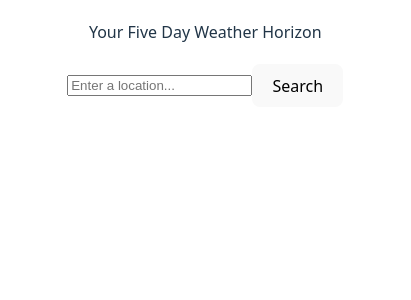
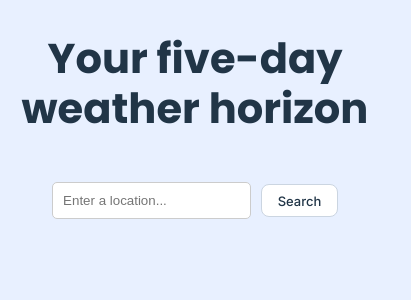
Before and after one commit to joeFordTheNerd/Weather-Demo, a React (Vite) app: page / in a window 390 px wide. Shown: the top 300 px of the page, 411 px wide, since content can reach past the window. Built offline with nearby package versions, Linux system fonts and the light colour scheme.

Commit message:
feat: add responsive styling

```diff
--- a/src/components/Card/Card.jsx
+++ b/src/components/Card/Card.jsx
@@ -1,16 +1,16 @@
 import React from 'react'
 import { getWeatherDetails } from '../../utils/weatherCodes'
-
+import * as styles from './Card.module.css'
 function Card({weather}) {
 const {description, icon} = getWeatherDetails(weather.weatherCode)
 
   return (
-    <div>
-        <div>{weather.date}</div>
-        <div> {icon} </div>
-        <div>{description}</div>
-        <div>High: {weather.maxTemp}°C / Low: {weather.minTemp}°C </div>
-        <div>Wind: {weather.windSpeed} km/h</div>
+    <div className={styles.card}>
+        <div className={styles.date}>{weather.date}</div>
+        <div className={styles.icon}> {icon} </div>
+        <div className={styles.description}>{description}</div>
+        <div className={styles.temp}>High: {weather.maxTemp}°C / Low: {weather.minTemp}°C </div>
+        <div className={styles.wind}>Wind: {weather.windSpeed} km/h</div>
     </div>
   )
 }
--- a/src/components/Card/Card.module.css
+++ b/src/components/Card/Card.module.css
@@ -0,0 +1,38 @@
+.card {
+    display: flex;
+    flex-direction: column;
+    align-items: center;
+    justify-content: center;
+    gap: var(--spacing-sm);
+    background-color: var(--card-bg);
+    padding: var(--spacing-md);
+    border-radius: 15px;
+    min-height: auto;
+    box-shadow:
+        0 4px 6px rgba(109, 139, 146, 0.1),
+        0 10px 20px rgba(67, 122, 184, 0.15);
+    transition: transform 0.2s ease, box-shadow 0.3s ease;
+
+    &:hover {
+        transform: translateY(-5px);
+        box-shadow:
+            0 6px 8px rgba(109, 139, 146, 0.12),
+            0 15px 30px rgba(67, 122, 184, 0.2);
+    }
+
+    .date {
+        font-weight: 600;
+    }
+
+    .icon {
+        font-size: var(--font-lg);
+    }
+
+    .description {
+        margin-bottom: 20px;
+    }
+
+    .temp {
+        white-space: nowrap;
+    }
+}
--- a/src/components/CardContainer/CardContainer.module.css
+++ b/src/components/CardContainer/CardContainer.module.css
@@ -1,7 +1,18 @@
 .cardContainer{
-    display: flex;
-    flex-direction: row;
-    gap:20px;
+    display: grid;
+    grid-template-columns: repeat(auto-fit, minmax(200px, 1fr));
+    gap: 20px;
     justify-content: center;
-    margin-top: 20px;
+    padding: var(--spacing-sm);
+    margin-top:50px;
+    height: auto;
+
 }
+
+@media (max-width: 500px) {
+    .cardContainer {
+        padding: var(--spacing-lg);
+        grid-template-columns: 1fr;
+        margin-bottom: var(--spacing-lg);
+    }
+}
--- a/src/components/Header/Header.jsx
+++ b/src/components/Header/Header.jsx
@@ -4,7 +4,7 @@ import * as styles from './Header.module.css'
 function Header() {
   return (
     <div className={styles.Header}>
-      Your Five Day Weather Horizon
+      <h1>Your five-day weather horizon</h1>
     </div>
   )
 }
--- a/src/components/Header/Header.module.css
+++ b/src/components/Header/Header.module.css
@@ -2,3 +2,8 @@
     width: 100%;
     text-align: center;
 }
+
+.Header h1{
+    font-family: var(--header-font);
+    line-height: 1.2;
+}
--- a/src/components/SearchBar/SearchBar.jsx
+++ b/src/components/SearchBar/SearchBar.jsx
@@ -23,8 +23,9 @@ function SearchBar({ onSearch }) {
           placeholder="Enter a location..."
           onChange={handleChange}
           onKeyDown={handleEnter}
+          className={styles.input}
         />
-      <button onClick={() => onSearch(query)}>Search</button>
+      <button className={styles.button} onClick={() => onSearch(query)}>Search</button>
       </div>
     </>
   )
--- a/src/components/SearchBar/SearchBar.module.css
+++ b/src/components/SearchBar/SearchBar.module.css
@@ -4,4 +4,15 @@
     align-items: center;
     margin-top: 20px;
     margin-bottom: 20px;
+
+    .input{
+        padding: 10px;
+        border: 1px solid #ccc;
+        border-radius: 5px;
+        margin-right: 10px;
+    }
+
+    .button{
+
+    }
 }
--- a/src/index.css
+++ b/src/index.css
@@ -1,43 +1,94 @@
+
+@import url('https://fonts.googleapis.com/css2?family=Inter:wght@400;500;600&family=Poppins:wght@600;700&display=swap');
+
 :root {
   font-family: system-ui, Avenir, Helvetica, Arial, sans-serif;
   line-height: 1.5;
   font-weight: 400;
 
-  color-scheme: light dark;
-  color: rgba(255, 255, 255, 0.87);
-  background-color: #242424;
-
   font-synthesis: none;
   text-rendering: optimizeLegibility;
   -webkit-font-smoothing: antialiased;
   -moz-osx-font-smoothing: grayscale;
+
+  /* Spacing */
+  --spacing-sm: 0.5rem;
+  --spacing-md: 1rem;
+  --spacing-lg: 2rem;
+
+  /* Fonts */
+  --header-font: "Poppins", sans-serif;
+  --body-font: "Inter", sans-serif;
+
+  /* Font Sizes */
+  --font-sm: 0.875rem;
+  --font-md: 1rem;
+  --font-lg: 1.5rem;
+
+  /* Colors */
+  --bg-color: #E8F0FF;
+  --card-bg: #FFFFFF;
+  --text-color: #213547;
+  --accent-color: #FF6B35;
+  --border-color: #CBD5E1;
+}
+
+html {
+  font-size: 16px;
+  box-sizing: border-box;
+  background-color: var(--bg-color);
+  color: var(--text-color);
+}
+
+@media (max-width: 1024px) {
+  html {
+    font-size: 15px;
+  }
+}
+
+@media (max-width: 768px) {
+  html {
+    font-size: 14px;
+  }
+}
+
+@media (max-width: 480px) {
+  html {
+    font-size: 13px;
+  }
 }
 
 a {
   font-weight: 500;
-  color: #646cff;
+  color: var(--accent-color);
   text-decoration: inherit;
 }
 a:hover {
-  color: #535bf2;
+  color: darken(var(--accent-color), 10%);
 }
 
 body {
   margin: 0;
-  display: block;
+  display: flex;
+  flex-grow: 1;
+  flex-direction: column;
   min-width: 320px;
-  min-height: 100vh;
+  min-height: 100%;
+  height: auto;
+  font-family: var(--body-font);
+}
 
-  .container{
-    width: 95%;
-    max-width: 1440px;
-    margin: 0 auto;
-    padding: 20px;
-    display: flex;
-    flex-direction: column;
-  }
+.container {
+  width: min(95%, 1440px);
+  margin: 0 auto;
+  padding: var(--spacing-sm);
+  padding-bottom: var(--spacing-lg);
+  display: flex;
+  flex-direction: column;
+  height: 100%;
+  min-height: 100%;
+}
 
-}
 
 h1 {
   font-size: 3.2em;
@@ -46,32 +97,20 @@ h1 {
 
 button {
   border-radius: 8px;
-  border: 1px solid transparent;
+  border: 1px solid var(--border-color);
   padding: 0.6em 1.2em;
-  font-size: 1em;
+  font-size: var(--font-md);
   font-weight: 500;
   font-family: inherit;
-  background-color: #1a1a1a;
+  background-color: var(--card-bg);
+  color: var(--text-color);
   cursor: pointer;
   transition: border-color 0.25s;
 }
 button:hover {
-  border-color: #646cff;
+  border-color: var(--accent-color);
 }
 button:focus,
 button:focus-visible {
-  outline: 4px auto -webkit-focus-ring-color;
+  outline: 4px auto var(--accent-color);
 }
-
-@media (prefers-color-scheme: light) {
-  :root {
-    color: #213547;
-    background-color: #ffffff;
-  }
-  a:hover {
-    color: #747bff;
-  }
-  button {
-    background-color: #f9f9f9;
-  }
-}
```
